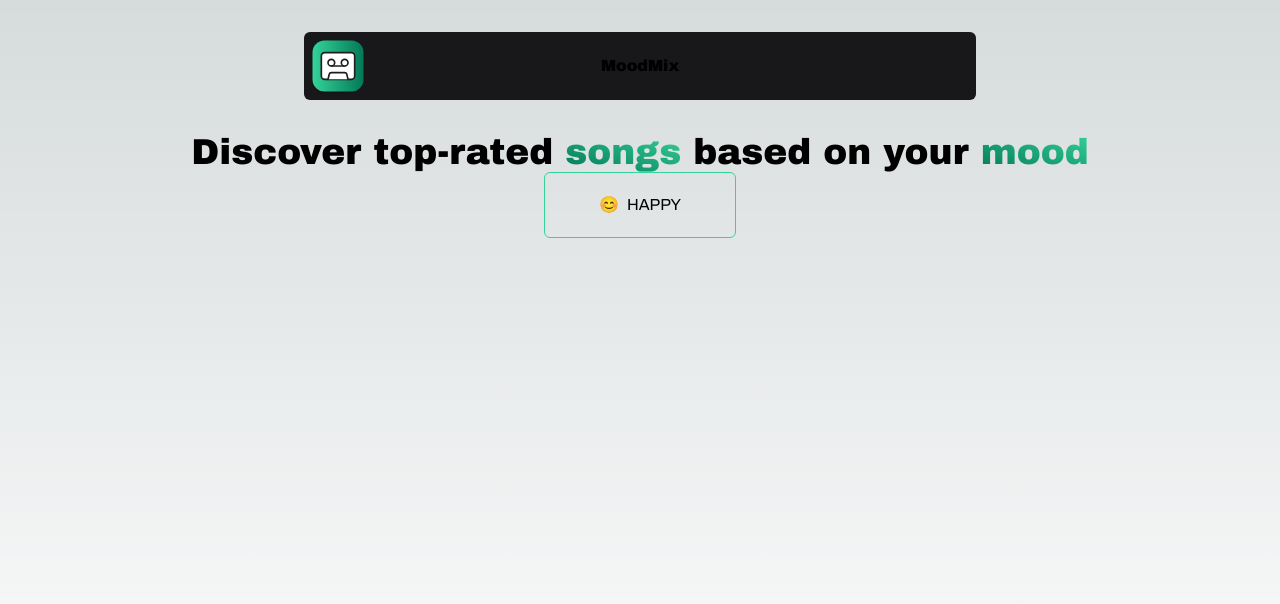
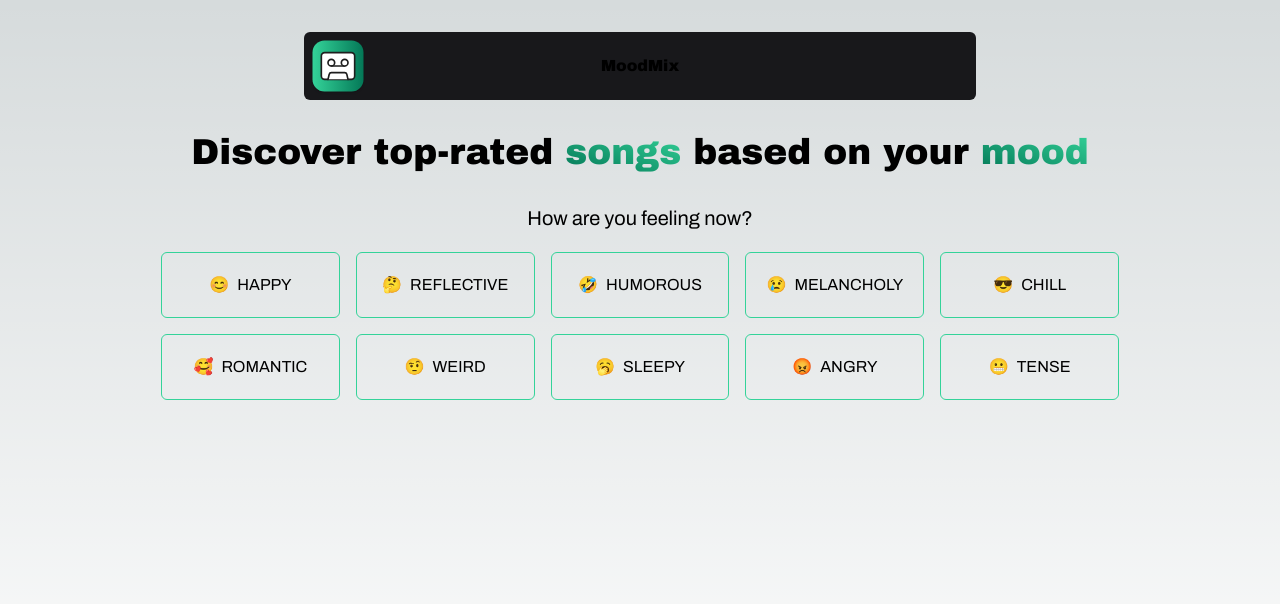
Before and after one commit to kdumagalhaes/moodmix, a Next.js app: page / in a window 1280 px wide. Shown: the top 604 px of the page. Built offline with nearby package versions, Linux system fonts and the light colour scheme.

Commit message:
Add Moods list

```diff
--- a/components/Moods/Mood/Mood.tsx
+++ b/components/Moods/Mood/Mood.tsx
@@ -1,18 +1,21 @@
 import { archivo } from "@/constants/fonts";
+import Link from "next/link";
 
 interface MoodProps {
   icon: string;
   text: string;
+  path: string;
 }
-export default function Mood({ icon, text }: MoodProps) {
+export default function Mood({ icon, text, path }: MoodProps) {
   return (
-    <button
+    <Link
+      href={`musics/${path}`}
       className="
       flex gap-2 w-full justify-center max-w-48 border rounded-md
     border-emerald-400 p-5 hover:bg-emerald-400 hover:text-black hover:duration-300"
     >
       <span>{icon}</span>
       <p className={`uppercase ${archivo.className}`}>{text}</p>
-    </button>
+    </Link>
   );
 }
--- a/components/Moods/MoodsList/MoodsList.tsx
+++ b/components/Moods/MoodsList/MoodsList.tsx
@@ -1,5 +1,22 @@
+import { MOODS } from "@/constants/moods";
 import Mood from "../Mood/Mood";
 
 export default function MoodsList() {
-  return <Mood icon="😊" text="happy" />;
+  return (
+    <div>
+      <p className="text-xl mt-8 mb-5 text-center">How are you feeling now?</p>
+      <div className="grid grid-cols-5 gap-4">
+        {MOODS.map((mood) => {
+          return (
+            <Mood
+              key={mood.id}
+              icon={mood.icon}
+              text={mood.text}
+              path={mood.path}
+            />
+          );
+        })}
+      </div>
+    </div>
+  );
 }
--- /dev/null
+++ b/constants/moods.ts
@@ -0,0 +1,60 @@
+export const MOODS = [{
+  id: "1ab",
+  icon: "😊",
+  text: "Happy",
+  path: "happy"
+},
+{
+  id: "2bc",
+  icon: "🤔",
+  text: "Reflective",
+  path: "reflective"
+},
+{
+  id: "2bc",
+  icon: "🤣",
+  text: "Humorous",
+  path: "humorous"
+},
+{
+  id: "2bc",
+  icon: "😢",
+  text: "Melancholy",
+  path: "melancholy"
+},
+{
+  id: "2bc",
+  icon: "😎",
+  text: "Chill",
+  path: "chill"
+},
+{
+  id: "2bc",
+  icon: "🥰",
+  text: "Romantic",
+  path: "romantic"
+},
+{
+  id: "2bc",
+  icon: "🤨",
+  text: "Weird",
+  path: "weird"
+},
+{
+  id: "2bc",
+  icon: "🥱",
+  text: "Sleepy",
+  path: "sleepy"
+},
+{
+  id: "2bc",
+  icon: "😡",
+  text: "Angry",
+  path: "angry"
+},
+{
+  id: "2bc",
+  icon: "😬",
+  text: "Tense",
+  path: "tense"
+}]
--- /dev/null
+++ b/pages/musics/happy.tsx
@@ -0,0 +1,3 @@
+export default function HappyPage() {
+  return <h1>happy page</h1>;
+}
```
